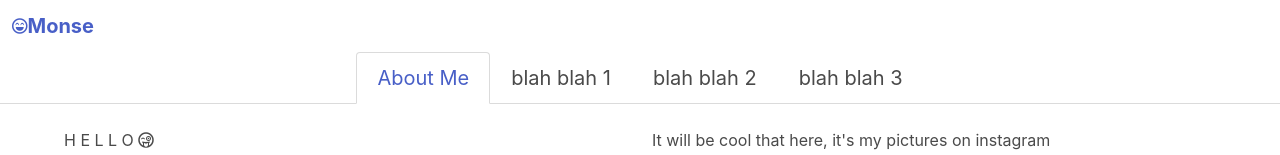
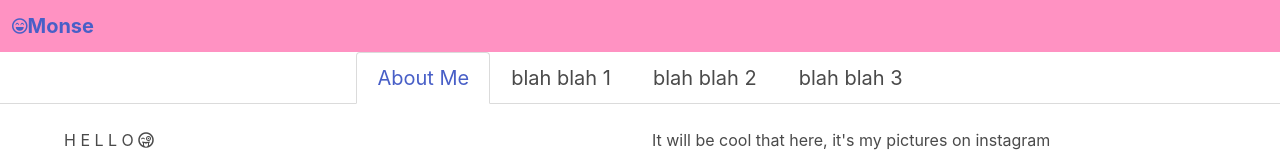
Before and after one commit to MonseGuzman/monse-page, an Angular app: page / in a window 1280 px wide. Shown: the top 155 px of the page. Built offline with nearby package versions, Linux system fonts and the light colour scheme.

Commit message:
colors and struture for navbar

```diff
--- a/src/app/nav-bar-me/nav-bar-me.component.html
+++ b/src/app/nav-bar-me/nav-bar-me.component.html
@@ -1,9 +1,9 @@
-<nav class="navbar" role="navigation" aria-label="main navigation">
-  <div class="navbar-brand">
-    <a href="" class="navbar-item">
-      <i class="far fa-laugh-beam"></i>
-      <span>Monse</span>
-    </a>
-  </div>
+<nav class="navbar nav-color" role="navigation" aria-label="main navigation">
+    <div class="navbar-brand">
+        <a href="" class="navbar-item text-color">
+            <i class="far fa-laugh-beam"></i>
+            <span> Monse</span>
+        </a>
+    </div>
 
 </nav>
--- a/src/app/nav-bar-me/nav-bar-me.component.scss
+++ b/src/app/nav-bar-me/nav-bar-me.component.scss
@@ -1,10 +1,15 @@
-// @import '../src/assets/styles/variables.scss';
-
+// @import '/src/assets/styles/variables.scss';
+$pink-hight: #FF92C2;
+$paradisepink: #DA4167;
 span {
     font-size: 20px;
     font-weight: bold;
 }
 
-.nav-color{
-    //background: $pink-normal;
+.nav-color {
+    background: $pink-hight;
 }
+
+.text-color {
+    color: $paradisepink;
+}
--- a/src/assets/styles/variables.scss
+++ b/src/assets/styles/variables.scss
@@ -3,3 +3,8 @@ $pink-white: #FFE4F3;
 $pink-subdude: #FFC8FB;
 $pink-normal: #F28CCE;
 $pink-hight: #FF92C2;
+$yankeesBlue: #13293D;
+$brightBlue: #1B98E0;
+$lapisLazuli: #247BA0;
+$paradisepink: #DA4167;
+$white: #E8F1F2;
--- a/src/styles.scss
+++ b/src/styles.scss
@@ -1 +1,3 @@
 /* You can add global styles to this file, and also import other style files */
+
+@import "~@angular/material/prebuilt-themes/indigo-pink.css";
```
